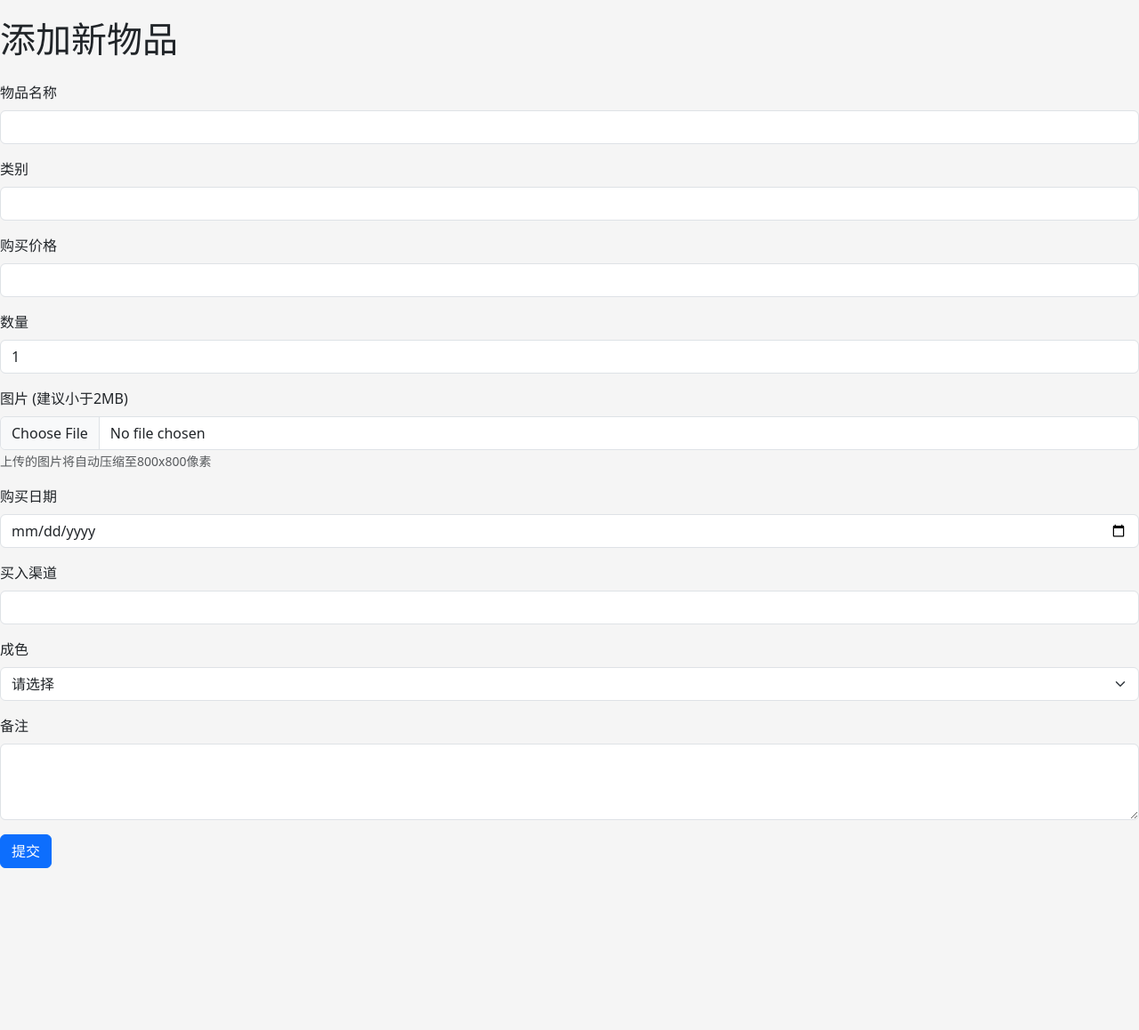
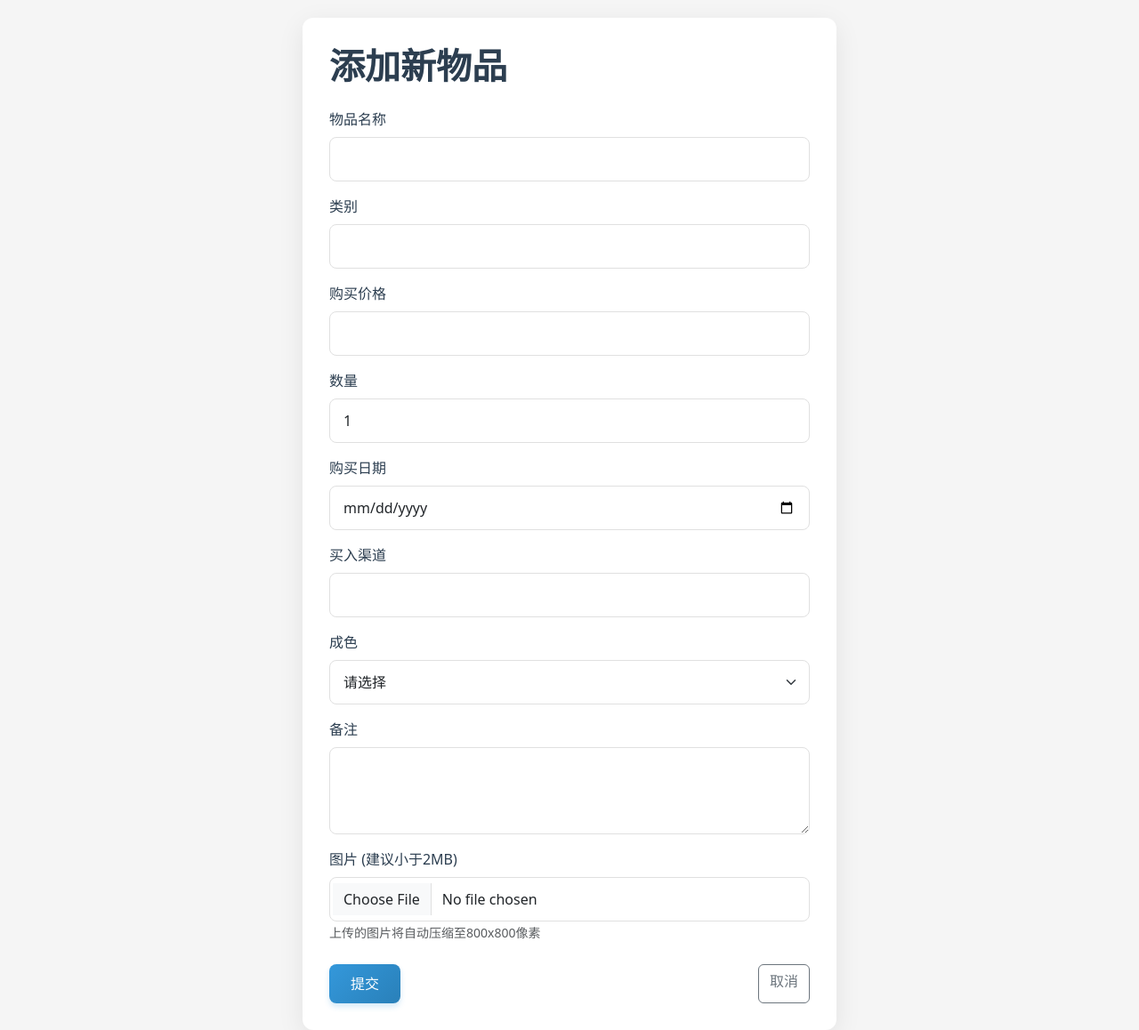
Before and after one commit to MonkeyDTH/StorageManagement, a Flask app: page /add in a window 1280 px wide. Shown: the whole page at 89% size. Before the commit the page ends 976 px from the top, so only its background shows below. Run offline with Flask 3, Linux system fonts and the light colour scheme.

Commit message:
feat: 新增物品数据并优化添加物品功能
- 在items.json中添加新物品数据
- 优化添加物品表单的UI样式
- 在routes.py中添加输入验证和错误处理
- 更新版本号至v1.1.1

```diff
--- a/app/data/items.json
+++ b/app/data/items.json
@@ -54,5 +54,19 @@
     "sold_date": "2025-01-13",
     "sold_price": 140.0,
     "remark": "运费：包邮"
+  },
+  {
+    "id": 5,
+    "name": "DXF 红发香克斯",
+    "category": "手办-DXF",
+    "purchase_price": 35.0,
+    "quantity": 1,
+    "image": "2025-03-25_21-03-04_IMG_7729.JPG",
+    "purchase_date": "2025-03-25",
+    "purchase_channel": "闲鱼@凯里凯里，猫步群友@凯里",
+    "condition": "无损有盒",
+    "sold_date": null,
+    "sold_price": null,
+    "remark": "运费：包邮\r\n其他：和DXF马尔科打包65包邮，带约束底座"
   }
 ]
--- a/app/routes.py
+++ b/app/routes.py
@@ -1,4 +1,4 @@
-from flask import render_template, request, redirect, url_for
+from flask import render_template, request, redirect, url_for, flash  # 添加flash导入
 from werkzeug.utils import secure_filename
 import os
 from datetime import datetime
@@ -10,7 +10,8 @@ items = app.storage.items
 
 class Item:
     def __init__(self, name, category, purchase_price, quantity=1, image=None,
-                 purchase_date=None, sold_date=None, sold_price=None, id=None):
+                 purchase_date=None, sold_date=None, sold_price=None, id=None,
+                 purchase_channel=None, condition=None, remark=None):  # 添加新参数
         self.id = id or len(items) + 1
         self.name = name
         self.category = category
@@ -20,6 +21,9 @@ class Item:
         self.purchase_date = purchase_date or datetime.now()
         self.sold_date = sold_date
         self.sold_price = sold_price
+        self.purchase_channel = purchase_channel  # 新增
+        self.condition = condition  # 新增
+        self.remark = remark  # 新增
 
     @property
     def dict(self):
@@ -41,6 +45,8 @@ def allowed_file(filename):
 
 @app.route('/')
 def index():
+    # 确保列表按买入日期倒序
+    items = sorted(app.storage.items, key=lambda x: x.purchase_date, reverse=True)
     return render_template('index.html', items=items)
 
 def compress_image(file, max_size=(800, 800), quality=85):
@@ -62,44 +68,63 @@ def compress_image(file, max_size=(800, 800), quality=85):
 @app.route('/add', methods=['GET', 'POST'])
 def add_item():
     if request.method == 'POST':
-        name = request.form['name']
-        category = request.form['category']
-        price = float(request.form['price'])
-        quantity = int(request.form['quantity'])
-        purchase_date = datetime.strptime(request.form['purchase_date'], '%Y-%m-%d') if request.form['purchase_date'] else None
-        purchase_channel = request.form.get('purchase_channel')  # 新增
-        condition = request.form.get('condition')  # 新增
-        remark = request.form.get('remark')  # 新增
+        try:
+            name = request.form.get('name', '').strip()
+            category = request.form.get('category', '').strip()
+            price = request.form.get('price', '0').strip()
+            quantity = request.form.get('quantity', '1').strip()
 
-        # 处理图片上传
-        image = None
-        if 'image' in request.files:
-            file = request.files['image']
-            if file and allowed_file(file.filename):
-                filename = secure_filename(file.filename)
-                upload_path = os.path.join(app.config['UPLOAD_FOLDER'], filename)
-                os.makedirs(os.path.dirname(upload_path), exist_ok=True)
+            if not name or not category:
+                flash('物品名称和类别不能为空', 'error')
+                return redirect(url_for('add_item'))
 
-                # 压缩图片
-                compressed_img = compress_image(file)
-                if compressed_img:
-                    with open(upload_path, 'wb') as f:
-                        f.write(compressed_img.read())
-                    image = filename
+            # 转换数值类型
+            try:
+                price = float(price)
+                quantity = int(quantity)
+            except ValueError:
+                flash('价格和数量必须是有效数字', 'error')
+                return redirect(url_for('add_item'))
 
-        items.append(Item(
-            name=name,
-            category=category,
-            purchase_price=price,
-            quantity=quantity,
-            image=image,
-            purchase_date=purchase_date,
-            purchase_channel=purchase_channel,
-            condition=condition,
-            remark=remark  # 确保这行末尾没有多余的逗号
-        ))  # 确保括号正确闭合
-        app.storage.save_items()
-        return redirect(url_for('index'))
+            purchase_date = datetime.strptime(request.form['purchase_date'], '%Y-%m-%d') if request.form['purchase_date'] else None
+            purchase_channel = request.form.get('purchase_channel')  # 新增
+            condition = request.form.get('condition')  # 新增
+            remark = request.form.get('remark')  # 新增
+
+            # 处理图片上传
+            image = None
+            if 'image' in request.files:
+                file = request.files['image']
+                if file and allowed_file(file.filename):
+                    filename = secure_filename(file.filename)
+                    upload_path = os.path.join(app.config['UPLOAD_FOLDER'], filename)
+                    os.makedirs(os.path.dirname(upload_path), exist_ok=True)
+
+                    # 压缩图片
+                    compressed_img = compress_image(file)
+                    if compressed_img:
+                        with open(upload_path, 'wb') as f:
+                            f.write(compressed_img.read())
+                        image = filename
+
+            items.append(Item(
+                name=name,
+                category=category,
+                purchase_price=price,
+                quantity=quantity,
+                image=image,
+                purchase_date=purchase_date,
+                purchase_channel=purchase_channel,
+                condition=condition,
+                remark=remark  # 确保这行末尾没有多余的逗号
+            ))  # 确保括号正确闭合
+            app.storage.save_items()
+            return redirect(url_for('index'))
+
+        except Exception as e:
+            app.logger.error(f"添加物品出错: {str(e)}")
+            flash('添加物品时发生错误', 'error')
+            return redirect(url_for('add_item'))
 
     return render_template('add_item.html')
 
--- a/app/templates/add_item.html
+++ b/app/templates/add_item.html
@@ -2,47 +2,96 @@
 
 {% block content %}
 <style>
+    /* 新增科技感样式 */
+    .edit-form-container {
+        max-width: 600px;
+        margin: 0 auto;
+        padding: 30px;
+        background: white;
+        border-radius: 12px;
+        box-shadow: 0 8px 30px rgba(0, 0, 0, 0.08);
+    }
+
+    .form-label {
+        font-weight: 500;
+        color: #2c3e50;
+        margin-bottom: 8px;
+    }
+
+    .form-control, .form-select {
+        border: 1px solid #e0e0e0;
+        border-radius: 8px;
+        padding: 12px 15px;
+        transition: all 0.3s ease;
+    }
+
+    .form-control:focus, .form-select:focus {
+        border-color: #3498db;
+        box-shadow: 0 0 0 3px rgba(52, 152, 219, 0.2);
+    }
+
+    .btn-primary {
+        background: linear-gradient(135deg, #3498db, #2980b9);
+        border: none;
+        border-radius: 8px;
+        padding: 10px 24px;
+        box-shadow: 0 4px 6px rgba(52, 152, 219, 0.2);
+        transition: all 0.3s ease;
+    }
+
+    .btn-primary:hover {
+        transform: translateY(-2px);
+        box-shadow: 0 6px 12px rgba(52, 152, 219, 0.3);
+    }
+
+    .img-thumbnail {
+        border-radius: 8px;
+        box-shadow: 0 2px 10px rgba(0,0,0,0.08);
+    }
+
     #imagePreview {
         max-width: 100%;
         max-height: 200px;
         display: none;
         margin-top: 10px;
+        border-radius: 8px;
+        box-shadow: 0 2px 10px rgba(0,0,0,0.08);
     }
 </style>
 
-<h1 class="mb-4">添加新物品</h1>
+<div class="edit-form-container">
+    <h1 class="mb-4" style="color: #2c3e50; font-weight: 600;">添加新物品</h1>
     <form method="post" enctype="multipart/form-data">
         <div class="mb-3">
             <label class="form-label">物品名称</label>
             <input type="text" class="form-control" name="name" required>
         </div>
+
         <div class="mb-3">
             <label class="form-label">类别</label>
             <input type="text" class="form-control" name="category" required>
         </div>
+
         <div class="mb-3">
             <label class="form-label">购买价格</label>
             <input type="number" step="0.01" class="form-control" name="price" required>
         </div>
+
         <div class="mb-3">
             <label class="form-label">数量</label>
             <input type="number" class="form-control" name="quantity" value="1" required>
         </div>
-    <div class="mb-3">
-        <label class="form-label">图片 (建议小于2MB)</label>
-        <input type="file" class="form-control" name="image" accept="image/*" id="imageInput">
-        <small class="text-muted">上传的图片将自动压缩至800x800像素</small>
-        <img id="imagePreview" src="#" alt="图片预览">
-    </div>
-    <!-- 在购买日期字段后添加 -->
+
         <div class="mb-3">
             <label class="form-label">购买日期</label>
             <input type="date" class="form-control" name="purchase_date">
         </div>
+
         <div class="mb-3">
             <label class="form-label">买入渠道</label>
             <input type="text" class="form-control" name="purchase_channel">
         </div>
+
         <div class="mb-3">
             <label class="form-label">成色</label>
             <select class="form-select" name="condition">
@@ -53,14 +102,25 @@
                 <option value="有损">有损</option>
             </select>
         </div>
-    <!-- 在成色字段后添加 -->
+
         <div class="mb-3">
             <label class="form-label">备注</label>
             <textarea class="form-control" name="remark" rows="3"></textarea>
         </div>
 
+        <div class="mb-3">
+            <label class="form-label">图片 (建议小于2MB)</label>
+            <input type="file" class="form-control" name="image" accept="image/*" id="imageInput">
+            <small class="text-muted">上传的图片将自动压缩至800x800像素</small>
+            <img id="imagePreview" src="#" alt="图片预览" class="img-thumbnail">
+        </div>
+
+        <div class="d-flex justify-content-between mt-4">
             <button type="submit" class="btn btn-primary">提交</button>
+            <a href="{{ url_for('index') }}" class="btn btn-outline-secondary">取消</a>
+        </div>
     </form>
+</div>
 
 <script>
     document.getElementById('imageInput').addEventListener('change', function(e) {
--- a/app/templates/index.html
+++ b/app/templates/index.html
@@ -242,7 +242,7 @@
 
     <footer>
         <div style="text-align: center; margin-top: 40px; padding-top: 20px; border-top: 1px dashed var(--primary);">
-            <p style="margin: 5px 0; font-size: 0.9em;">&copy; 2025 家庭库存管理 v1.1.0</p>
+            <p style="margin: 5px 0; font-size: 0.9em;">&copy; 2025 家庭库存管理 v1.1.1</p>
             <p style="margin: 5px 0; font-size: 0.8em; opacity: 0.7;">作者: TH | 最后更新: 2025.04.08</p>
             <p style="margin: 5px 0; font-size: 0.8em; opacity: 0.7;">本产品仅供个人使用</p>
         </div>
```
Also changed, not shown: app/__init__.py (+14 -0 lines). Lines whose indentation alone changed are shown as unchanged.
